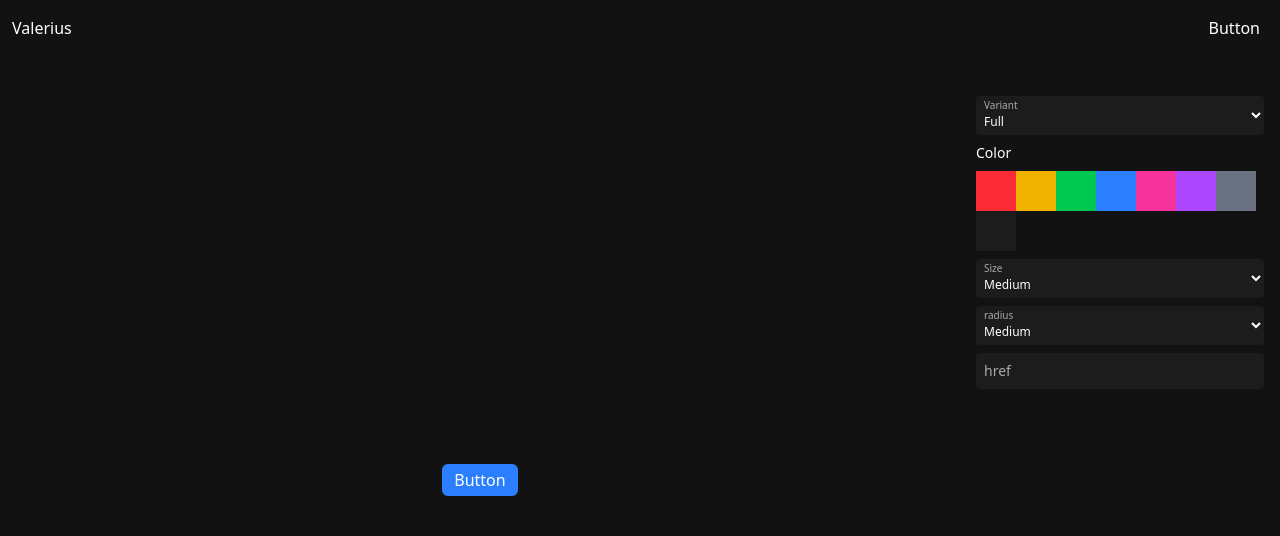
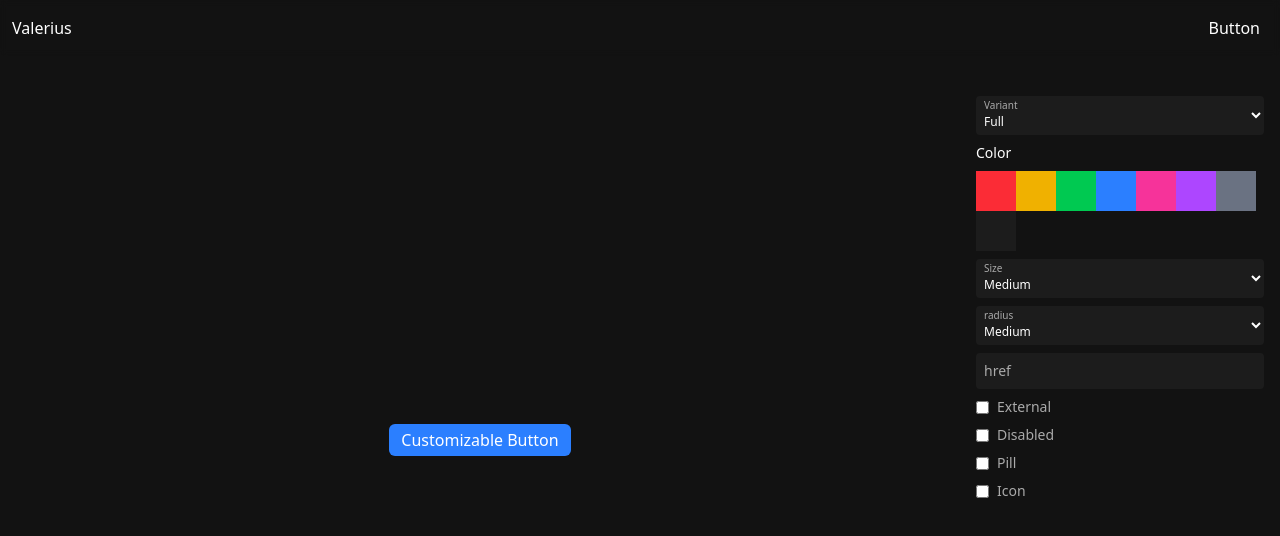
Before and after one commit to Villy-P/corekit-ui, a SvelteKit app: page /button in a window 1280 px wide. Shown: the top 536 px of the page. Built offline with nearby package versions, Linux system fonts and the light colour scheme.

Commit message:
feat: update Button and Checkbox components; enhance props and integrate new features

```diff
--- a/src/lib/components/Button.svelte
+++ b/src/lib/components/Button.svelte
@@ -34,15 +34,15 @@
     );
 
     const defaultClass = "inline-flex items-center justify-center gap-2 transition-colors duration-300 text-white whitespace-nowrap";
-    const radiusClass = $derived(pill || icon ? "radius-full" : sizeStyleParts[radius as SizeStyle].radius);
+    const radiusClass = $derived(pill || icon ? "rounded-full" : sizeStyleParts[radius as SizeStyle].radius);
     const disabledClass = $derived(disabled ? "opacity-50 pointer-events-none" : "cursor-pointer");
 
     const mergedClass = $derived(twMerge(
         defaultClass,
         generateColorStyle(color, variant),
-        radiusClass,
         disabledClass,
         sizeClasses,
+        radiusClass,
         className
     ));
 
--- a/src/lib/components/Checkbox.svelte
+++ b/src/lib/components/Checkbox.svelte
@@ -1,16 +1,17 @@
 <script lang="ts">
     import { twMerge } from "tailwind-merge";
     import Text from "./Text.svelte";
+    import type { CheckboxProps } from "$lib/types/Checkbox.js";
 
     let {
         children = undefined,
         class: className = "",
         labelClass = "",
         divClass = "",
-        value = $bindable(),
+        checked = $bindable(),
         id = crypto.randomUUID(),
         ...restProps
-    } = $props();
+    }: CheckboxProps = $props();
 
     let defaultClass = "z-20 bg-form-input-background text-main-text rounded-lg outline-none focus:ring-2 focus:ring-blue-500 transition-all";
     let defaultLabelClass = "block text-sub-text font-medium";
@@ -25,7 +26,7 @@
     <input
         type="checkbox"
         id={id}
-        bind:checked={value}
+        bind:checked={checked}
         class={combinedClass}
         {...restProps}/>
     <Text tag="label" for={id} class={combinedLabelClass}>
--- a/src/lib/styles/size.ts
+++ b/src/lib/styles/size.ts
@@ -24,7 +24,7 @@ export const sizeStyleParts: Record<SizeStyle, Record<SizeStyleType, string>> =
     },
     full: {
         button: "w-full text-base h-8 px-3 py-1",
-        buttonIcon: "w-full text-base h-8 w-8 p-1",
+        buttonIcon: "w-full aspect-square text-base p-1",
         radius: "rounded-full"
     },
     none: {
--- /dev/null
+++ b/src/lib/types/Checkbox.d.ts
@@ -0,0 +1,9 @@
+export interface CheckboxProps {
+    children?: any;
+    class?: string;
+    labelClass?: string;
+    divClass?: string;
+    checked?: boolean;
+    id?: string;
+    [key: string]: any;
+};
--- a/src/routes/button/+page.svelte
+++ b/src/routes/button/+page.svelte
@@ -1,5 +1,6 @@
 <script lang="ts">
     import Button from "$lib/components/Button.svelte";
+    import Checkbox from "$lib/components/Checkbox.svelte";
     import FloatingInput from "$lib/components/FloatingInput.svelte";
     import FloatingSelect from "$lib/components/FloatingSelect.svelte";
     import Text from "$lib/components/Text.svelte";
@@ -26,11 +27,21 @@
     let size: SizeStyle = $state("md");
     let radius: SizeStyle = $state("md");
     let href: string = $state("");
+    let external: boolean = $state(false);
+    let disabled: boolean = $state(false);
+    let pill: boolean = $state(false);
+    let icon: boolean = $state(false);
 </script>
 
-<div class="w-full h-screen flex mt-20">
+<div class="w-full h-screen flex pt-20">
     <div class="w-3/4 flex-center">
-        <Button color={color} {variant} {size} {radius} {href}>Button</Button>
+        <Button color={color} {variant} {size} {radius} {href} {external} {disabled} {pill} {icon}>
+            {#if icon}
+                <img src="/favicon.svg" alt="Icon"/>
+            {:else}
+                Customizable Button
+            {/if}
+        </Button>
     </div>
 
     <div class="w-1/4 p-4 flex flex-col gap-2">
@@ -44,5 +55,9 @@
         <FloatingSelect divClass="w-full" options={sizeOptions} bind:value={size}>Size</FloatingSelect>
         <FloatingSelect divClass="w-full" options={sizeOptions} bind:value={radius}>radius</FloatingSelect>
         <FloatingInput divClass="w-full" bind:value={href}>href</FloatingInput>
+        <Checkbox bind:checked={external}>External</Checkbox>
+        <Checkbox bind:checked={disabled}>Disabled</Checkbox>
+        <Checkbox bind:checked={pill}>Pill</Checkbox>
+        <Checkbox bind:checked={icon}>Icon</Checkbox>
     </div>
 </div>
```
